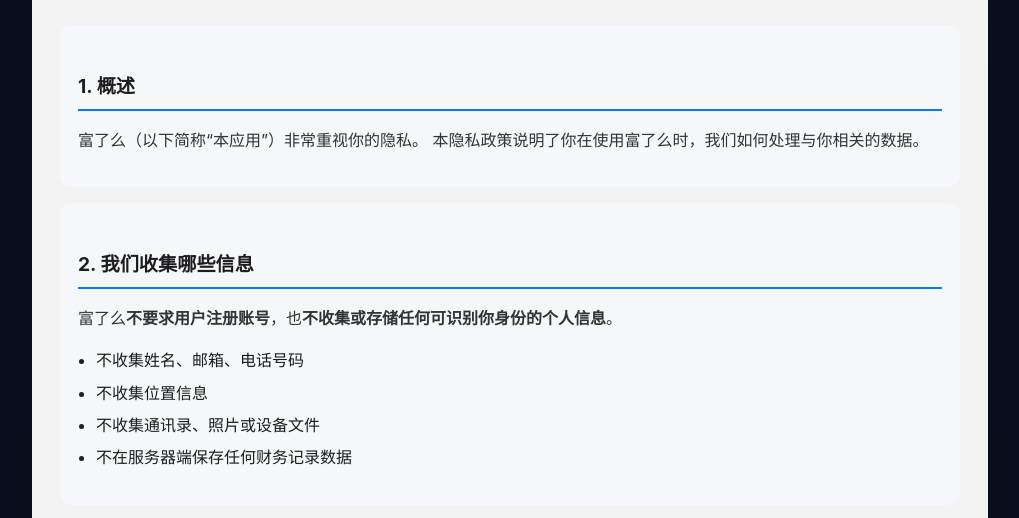
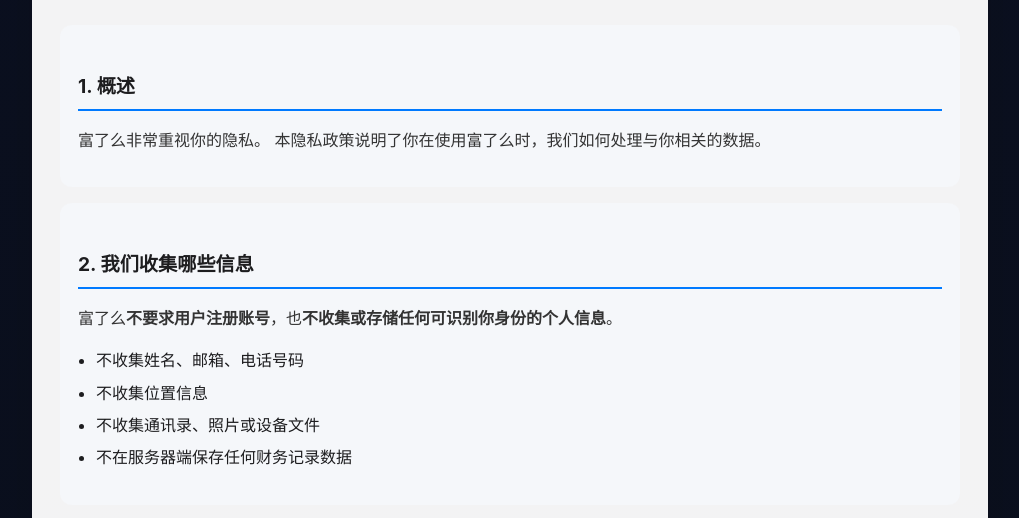
Before and after one commit to wuxinyu01/fulme-support, a plain HTML site: page privacy.html in a window 1280 px wide. Shown: the part 220-738 px from the top of the page, without its empty margins (130-1149 px from the left). Drawn offline with Linux system fonts and the light colour scheme.

Commit message:
Update privacy.html

```diff
--- a/privacy.html
+++ b/privacy.html
@@ -82,7 +82,7 @@
     <div class="section">
       <h2>1. 概述</h2>
       <p>
-        富了么（以下简称“本应用”）非常重视你的隐私。
+        富了么非常重视你的隐私。
         本隐私政策说明了你在使用富了么时，我们如何处理与你相关的数据。
       </p>
     </div>
```
